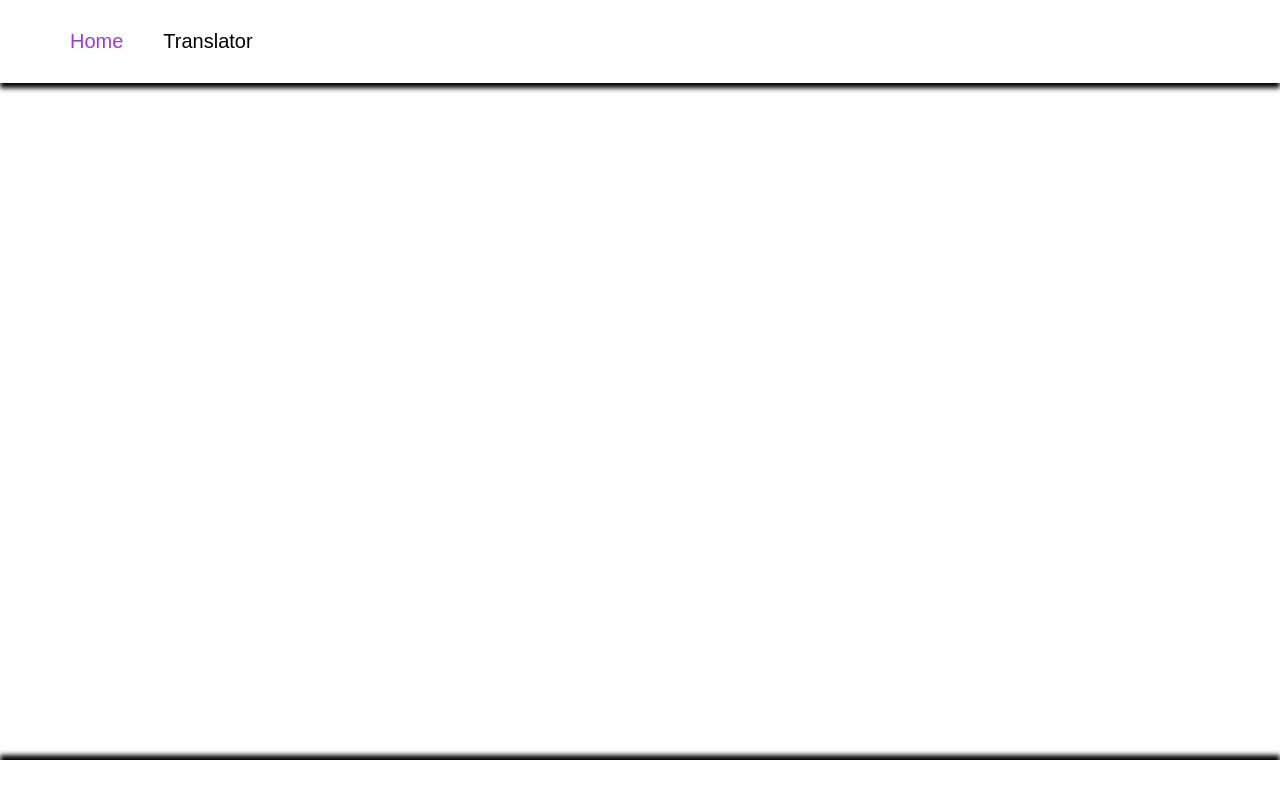
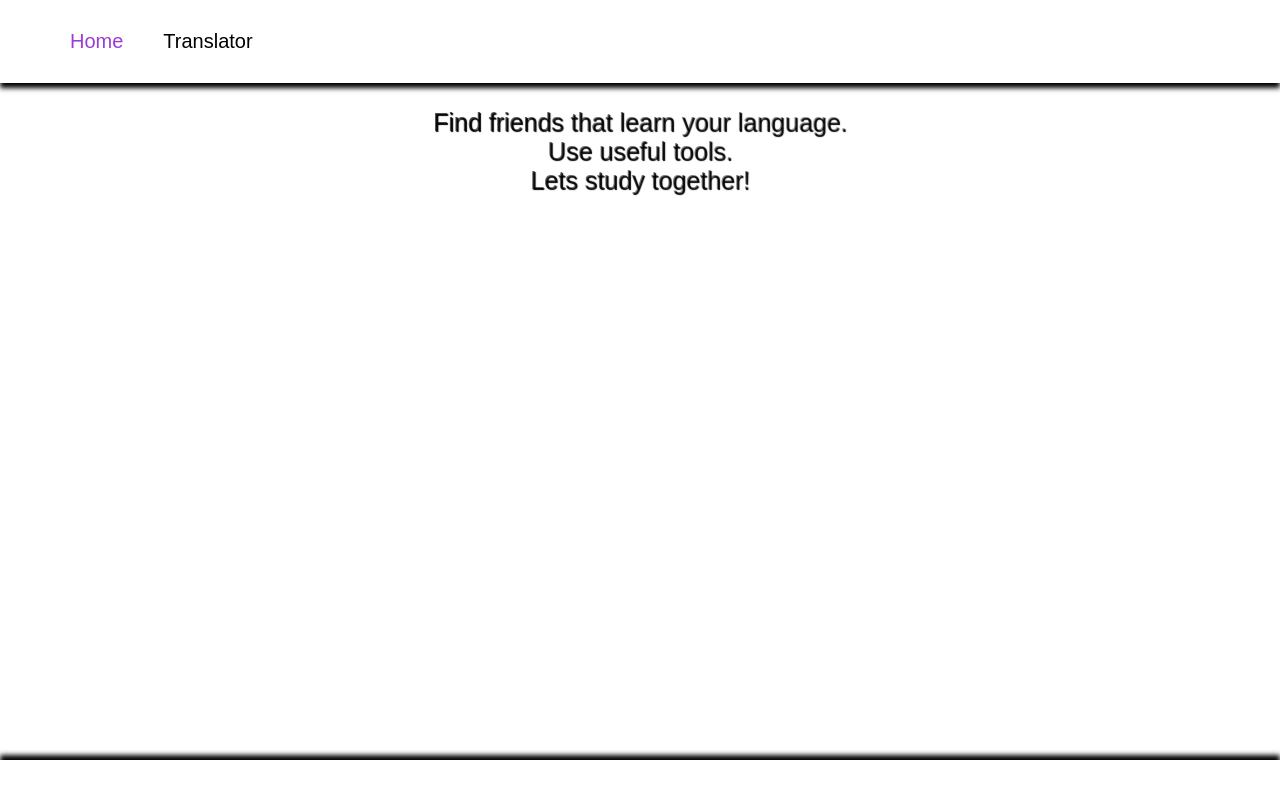
Before and after one commit to YauheniKiri/Languanarium-frontend, a Next.js app: page / in a window 1280 px wide. Built offline with nearby package versions, Linux system fonts and the light colour scheme; a web font is replaced by a local one.

Commit message:
Feat: add home page intro

```diff
--- a/src/app/page.module.scss
+++ b/src/app/page.module.scss
@@ -14,3 +14,12 @@
   margin-top: auto;
   box-shadow: 0 -5px 5px black;
 }
+
+.lead {
+  font-size: 25px;
+  color: rgba(255, 255, 255, 0);
+  text-align: center;
+  text-shadow: 1px 1px 1px rgb(0, 0, 0);
+  background-image: linear-gradient(to right, rgb(0, 0, 0), rgb(255, 255, 255));
+  background-clip: text;
+}
--- a/src/app/page.tsx
+++ b/src/app/page.tsx
@@ -1,3 +1,20 @@
+import styles from "./page.module.scss";
+
 export default function Home() {
-  return <main></main>;
+  return (
+    <main>
+      <header>
+        <h1 className="visually-hidden">
+          Languanarium - useful platform for language learners
+        </h1>
+        <p className={styles.lead}>
+          Find friends that learn your language.
+          <br />
+          Use useful tools.
+          <br />
+          Lets study together!
+        </p>
+      </header>
+    </main>
+  );
 }
--- a/src/styles/global.scss
+++ b/src/styles/global.scss
@@ -1 +1,12 @@
 @import "normalize.css";
+
+.visually-hidden {
+  position: absolute;
+  width: 1px;
+  height: 1px;
+  margin: -1px;
+  padding: 0;
+  overflow: hidden;
+  border: 0;
+  clip: rect(0 0 0 0);
+}
```
